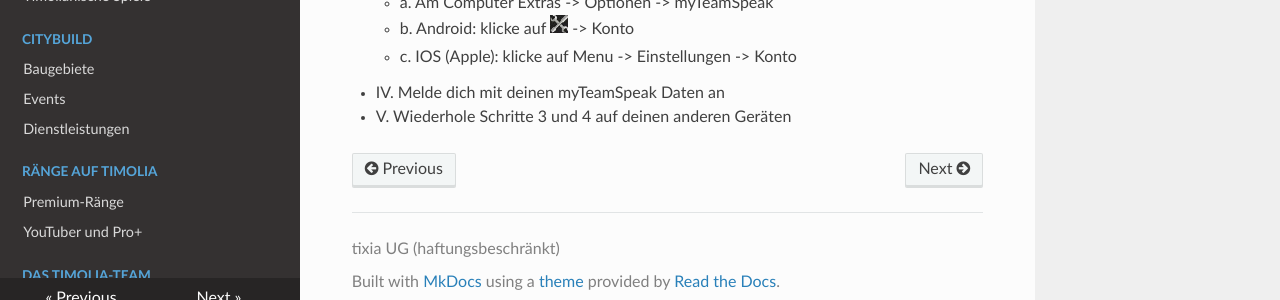
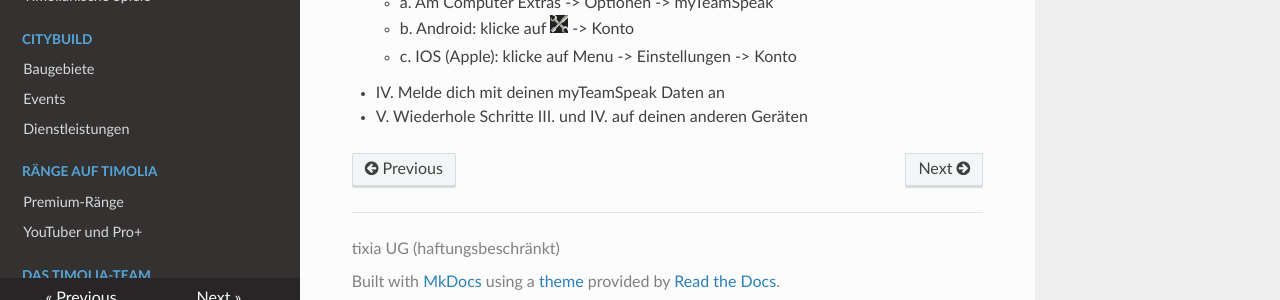
Before and after one commit to TimoliaDE/HowTo, an MkDocs documentation site: the page built from docs/teamspeak.md, in a window 1280 px wide and 900 px high, scrolled down 1980 px. Shown: the part 582-882 px from the top of the window. Built offline with MkDocs 1.6.1, drawn with Linux system fonts in a browser that asks for light colours; nearby versions of some CDN libraries; old or Windows-style settings are respelled for this version of MkDocs.

Commit message:
TS Verifizierungskram 2

```diff
--- a/docs/teamspeak.md
+++ b/docs/teamspeak.md
@@ -66,4 +66,4 @@ Es ist nur möglich eine Teamspeak-Identität mit einem Minecraft Account zu ver
     - b. Android: klicke auf ![settings](img/settings.png) -> Konto
     - c. IOS (Apple): klicke auf Menu -> Einstellungen -> Konto
 - IV. Melde dich mit deinen myTeamSpeak Daten an
-- V. Wiederhole Schritte 3 und 4 auf deinen anderen Geräten
+- V. Wiederhole Schritte III. und IV. auf deinen anderen Geräten
```
